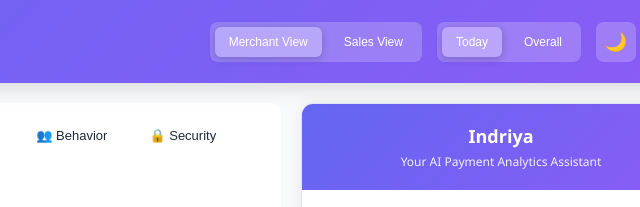
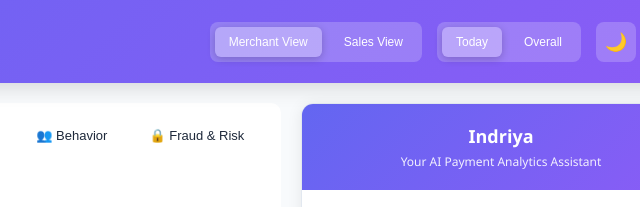
Before and after one commit to Payfinimo/payfinimo.github.io, a plain HTML site: page index.html in a window 1280 px wide. Shown: the top 207 px of the page, 559-1199 px from the left. Drawn offline with nearby package versions, Linux system fonts and the light colour scheme.

Commit message:
Update index.html

```diff
--- a/index.html
+++ b/index.html
@@ -999,7 +999,7 @@
                 <button class="tab" data-tab="performance">📈 Performance</button>
                 <button class="tab" data-tab="competition">🎯 Competition</button>
                 <button class="tab" data-tab="behavior">👥 Behavior</button>
-                <button class="tab" data-tab="security">🔒 Security</button>
+                <button class="tab" data-tab="security">🔒 Fraud & Risk</button>
                 <button class="tab" data-tab="operational">⚙️ Operational</button>
                 <button class="tab" data-tab="strategic">🚀 Strategic</button>
             </div>
```
